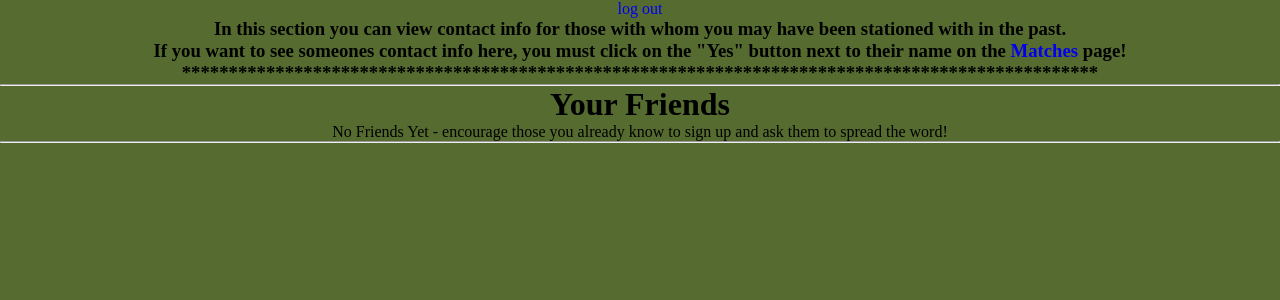
After one commit to katherineionehalliburton/BattleBuddies, a Flask app: page /friends in a window 1280 px wide. The commit adds this page. Shown: the top 300 px of the page. Run offline with Flask 2, Linux system fonts and the light colour scheme; the visitor is signed in with stand-in values (Sample User, id 1).

Commit message:
fixed login view error, created matches and friends tables in database, created friends.html and connected it to the rest of the code - everything loads fine - will check that it adds to db fine and continue working on matches and friends code to display info from database appropriately

```diff
--- a/main.py
+++ b/main.py
@@ -25,6 +25,8 @@ class User(db.Model):
     exitdate = db.Column(db.Integer)
     password = db.Column(db.String(100))
     username = db.Column(db.String(100), unique=True)
+    matches = db.relationship('Matches', backref='owner')
+    friends = db.relationship('Friends', backref='owner')
 
 
     def __init__(self, password, username, firstname, lastname, email, phone, facebook, linkedin, userimage, branch, base, entrydate, exitdate):
@@ -43,9 +45,33 @@ class User(db.Model):
         self.exitdate = exitdate
 
 
+class Matches(db.Model):
+
+    id = db.Column(db.Integer, primary_key=True)
+    matches = db.Column(db.Integer)
+    owner_id = db.Column(db.Integer, db.ForeignKey('user.id'))
+
+
+    def __init__(self, matches, owner):
+        self.matches = matches
+        self.owner = owner
+
+
+
+class Friends(db.Model):
+    id = db.Column(db.Integer, primary_key=True)
+    friends = db.Column(db.Integer)
+    owner_id = db.Column(db.Integer, db.ForeignKey('user.id'))
+
+    def __init__(self, friends, owner):
+        self.friends = friends
+        self.owner = owner
+
+
+
 @app.before_request
 def require_login():
-    allowed_routes = ['login', 'register', 'index', 'matches']
+    allowed_routes = ['login', 'register', 'matches', 'friends']
     if request.endpoint not in allowed_routes and 'username' not in session:
         flash("You must log in!")
         return redirect('/login')
@@ -59,7 +85,7 @@ def login():
         if user and user.password == password:
             session['username'] = username
             flash("Logged in")
-            return redirect('/matches')
+            return render_template('matches.html')
         else:
             flash('User/password incorrect or user does not exist', 'error')
 
@@ -169,12 +195,17 @@ def logout():
     del session['username']
     return redirect('/login')
 
-@app.route('/matches')
+@app.route('/matches', methods=['POST', 'GET'])
 def matches():
-    usermatchbranches = User.query.with_entities(User.branch, db.func.count()).group_by(User.branch).having(db.func.count() > 1).all()
-    usermatchbases = User.query.with_entities(User.base, db.func.count()).group_by(User.base).having(db.func.count() > 1).all()
+    usermatchbranches = User.query.with_entities(User.Branch, db.func.count()).group_by(User.Branch).having(db.func.count() > 1).all()
+    usermatchbases = User.query.with_entities(User.Base, db.func.count()).group_by(User.Base).having(db.func.count() > 1).all()
 
-    print (usermatchbranches)
+    print (usermatchbases)
+
+
+@app.route('/friends', methods=['POST', 'GET'])
+def friends():
+    return render_template('friends.html')
 
 
 if __name__ == '__main__':
--- /dev/null
+++ b/templates/friends.html
@@ -0,0 +1,28 @@
+{% extends "base.html" %}
+
+{% block content %}
+
+    <h3>In this section you can view contact info for those with whom you may have been stationed with in the past.</h3>
+    <h3>If you want to see someones contact info here, you must click on the "Yes" button next to their name on the <a href="/matches"> Matches </a>page!</h3>
+
+<!--//TODO - If user.id.a and user.id.b both click yes button then show contact info here-->
+
+<h3>**************************************************************************************************</h3>
+<hr />
+<h1>Your Friends</h1>
+
+        {% if friends|length == 0 %}
+        <p>No Friends Yet - encourage those you already know to sign up and ask them to spread the word!</p>
+        {% else %}
+
+            <ul>
+                {% for user in friends %}
+                <li>
+                    {{user.firstname}}, {{user.lastname}} {{user.userimage}}, {{user.email}}, {{user.linkedin}}, {{user.facebook}}, {{user.phone}}
+                </li>
+                {% endfor %}
+
+        {% endif %}
+
+    <hr />
+{% endblock %}
```
Also changed, not shown: templates/matches.html (+6 -30 lines).
